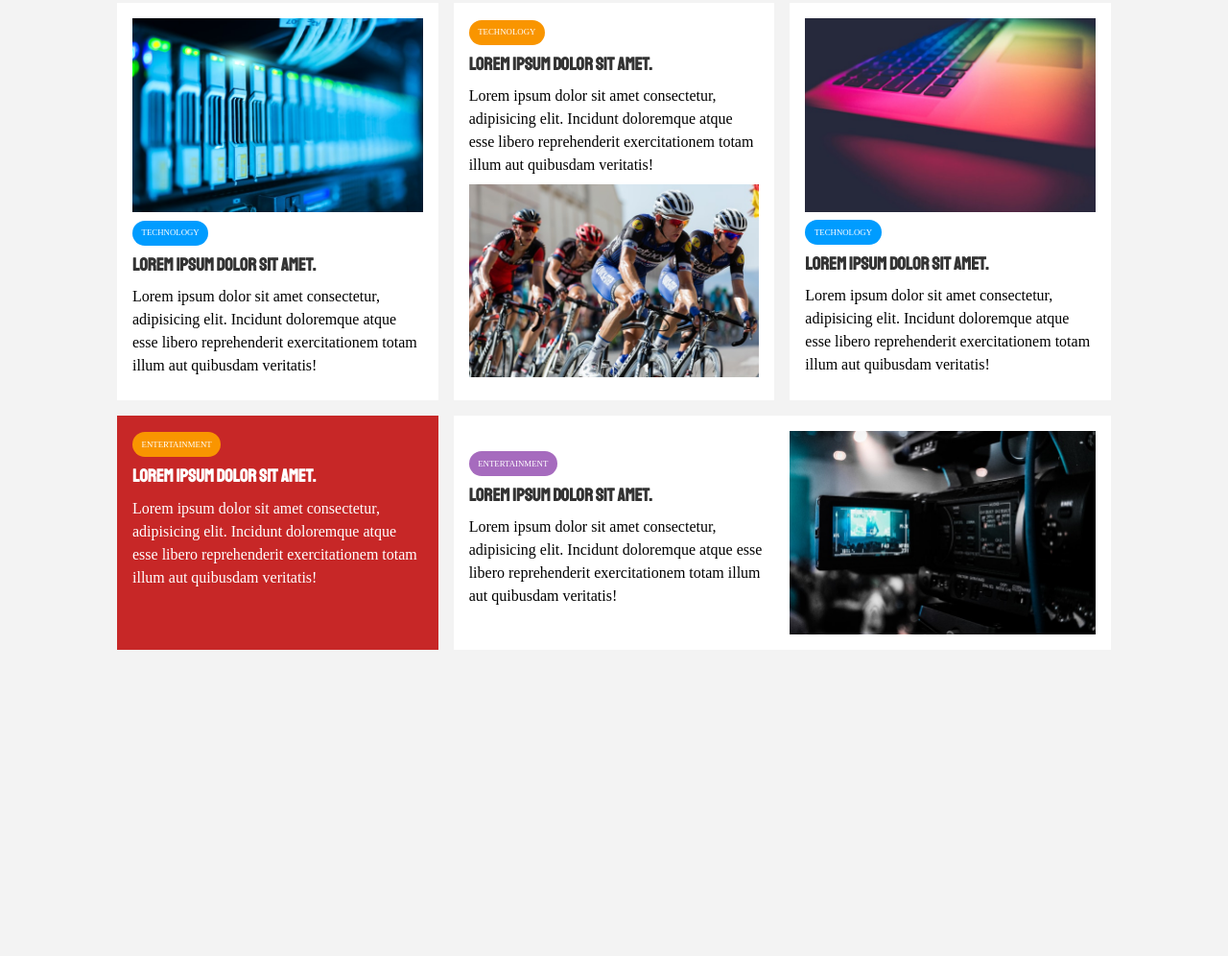
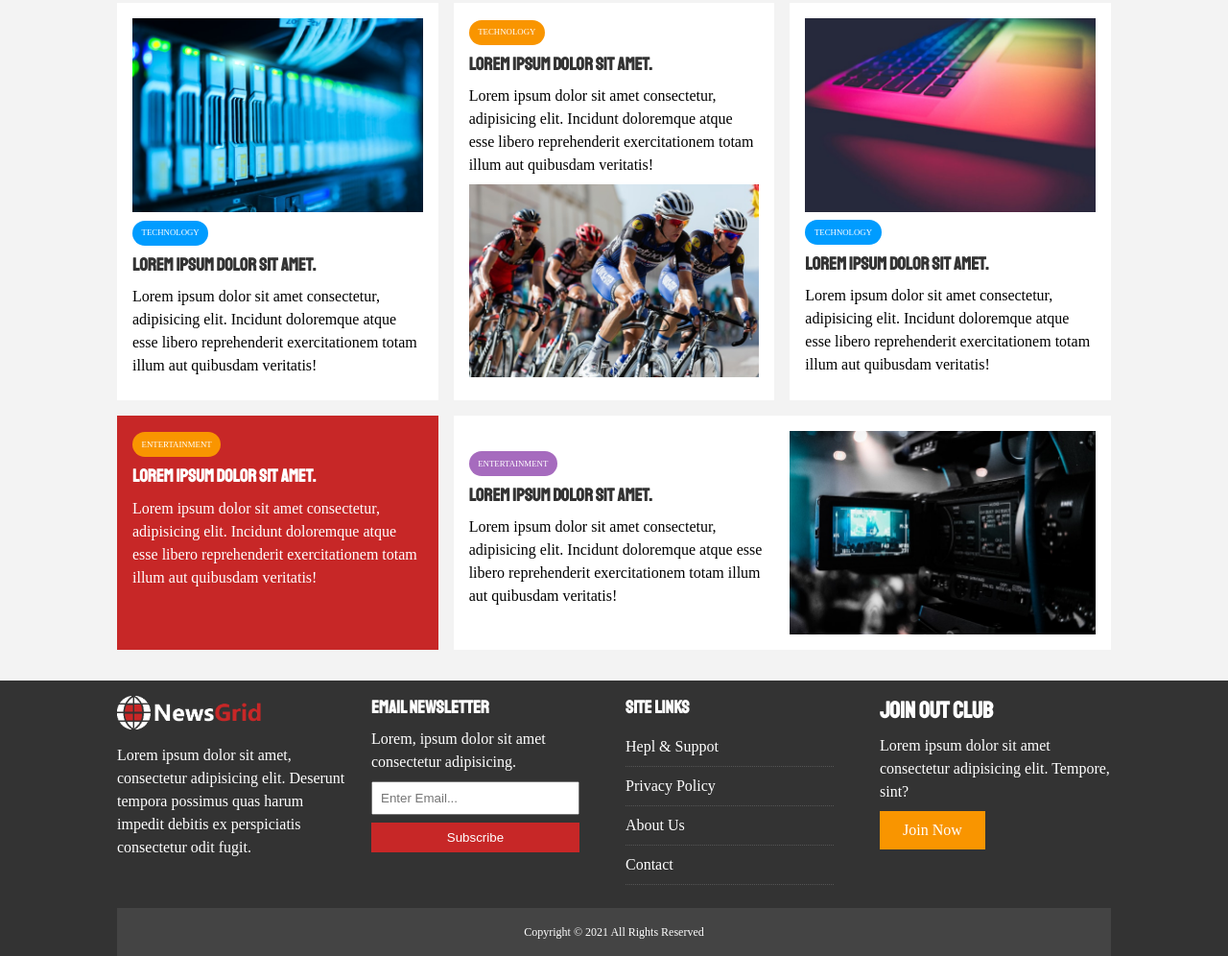
Before and after one commit to magictical/newgrid-Traversy, a plain HTML site: page index.html in a window 1280 px wide. Shown: the part 835-1831 px from the top of the page at 96% size. Before the commit the page ends 1512 px from the top, so only its background shows below. Drawn offline with Linux system fonts and the light colour scheme.

Commit message:
finished footer

```diff
--- a/css/style.css
+++ b/css/style.css
@@ -141,13 +141,23 @@ h6 {
     padding: 3rem, 0;
 }
 .p-1 {
-    padding: 1.5rem, 0;
+    padding: 1.5rem;
 }
 .p-2 {
-    padding: 2rem, 0;
+    padding: 2rem;
 }
 .p-3 {
-    padding: 3rem, 0;
+    padding: 3rem;
+}
+
+.list li {
+    padding: 0.5rem 0;
+    border-bottom: #555 dotted 1px;
+    width: 90%;
+}
+
+.list li a:hover {
+    color: var(--primary-color) !important;
 }
 
 .bg-dark h1,
@@ -251,6 +261,7 @@ h6 {
     display: grid;
     grid-template-columns: repeat(3, 1fr);
     grid-gap: 1rem;
+    margin-bottom: 2rem;
 }
 
 #home-articles .articles-container > *:first-child,
@@ -265,3 +276,42 @@ h6 {
 #home-articles .articles-container > *:last-child {
     grid-column: 2 / span 2;
 }
+
+/* Footer */
+#main-footer {
+    background: var(--dark-color);
+    color: #fff;
+    padding-top: 1rem;
+}
+
+#main-footer img {
+    width: 150px;
+}
+
+#main-footer a {
+    color: #fff;
+}
+
+#main-footer .footer-container {
+    display: grid;
+    grid-template-columns: repeat(4, 1fr);
+    grid-gap: 1.5rem;
+}
+
+#main-footer .footer-container > *:last-child {
+    background: #444;
+    grid-column: 1 / span 4;
+    padding: 0.5rem;
+    text-align: center;
+    font-size: 0.75rem;
+}
+
+#main-footer .footer-container input[type="email"] {
+    width: 90%;
+    padding: 0.5rem;
+    margin-bottom: 0.5rem;
+}
+
+#main-footer .footer-container input[type="submit"] {
+    width: 90%;
+}
--- a/index.html
+++ b/index.html
@@ -198,5 +198,51 @@
                 </div>
             </div>
         </section>
+
+        <!-- Footer -->
+        <footer id="main-footer" class="py-2">
+            <div class="container footer-container">
+                <div>
+                    <img src="images/logo_light.png" alt="NewsGrid" />
+                    <p>
+                        Lorem ipsum dolor sit amet, consectetur adipisicing
+                        elit. Deserunt tempora possimus quas harum impedit
+                        debitis ex perspiciatis consectetur odit fugit.
+                    </p>
+                </div>
+                <div>
+                    <h3>Email Newsletter</h3>
+                    <p>Lorem, ipsum dolor sit amet consectetur adipisicing.</p>
+                    <form>
+                        <input type="email" placeholder="Enter Email..." />
+                        <input
+                            type="submit"
+                            value="Subscribe"
+                            class="btn btn-primary"
+                        />
+                    </form>
+                </div>
+                <div>
+                    <h3>Site Links</h3>
+                    <ul class="list">
+                        <li><a href="#">Hepl & Suppot</a></li>
+                        <li><a href="#">Privacy Policy</a></li>
+                        <li><a href="#">About Us</a></li>
+                        <li><a href="#">Contact</a></li>
+                    </ul>
+                </div>
+                <div>
+                    <h2>Join Out Club</h2>
+                    <p>
+                        Lorem ipsum dolor sit amet consectetur adipisicing elit.
+                        Tempore, sint?
+                    </p>
+                    <a href="#" class="btn btn-secondary">Join Now</a>
+                </div>
+                <div>
+                    <p>Copyright &copy 2021 All Rights Reserved</p>
+                </div>
+            </div>
+        </footer>
     </body>
 </html>
```
